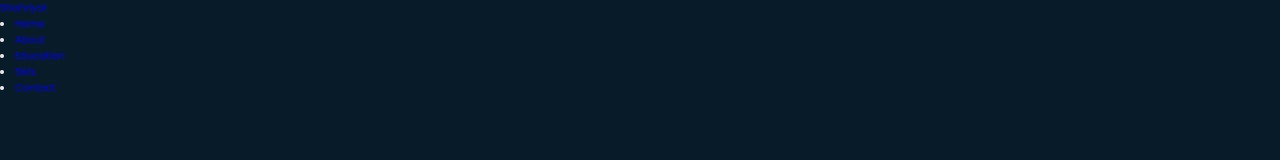
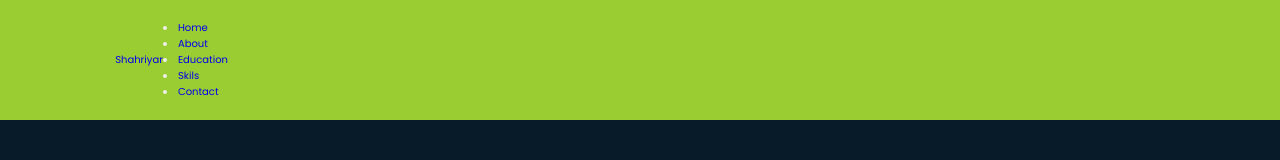
Before and after one commit to shahriyarshehab/myPortfolio-, a plain HTML site: page index.html in a window 1280 px wide. Drawn offline with Linux system fonts and the light colour scheme.

Commit message:
update css/style.css

```diff
--- a/css/style.css
+++ b/css/style.css
@@ -29,5 +29,10 @@ body{
  top: 0;
  left: 0;
  width: 100%;
-
+  padding: 2rem 9%;
+  background: yellowgreen;
+  display: flex;
+  justify-content: spach-between;
+  align-items: center;
+  z-index: 100;
 }
```
